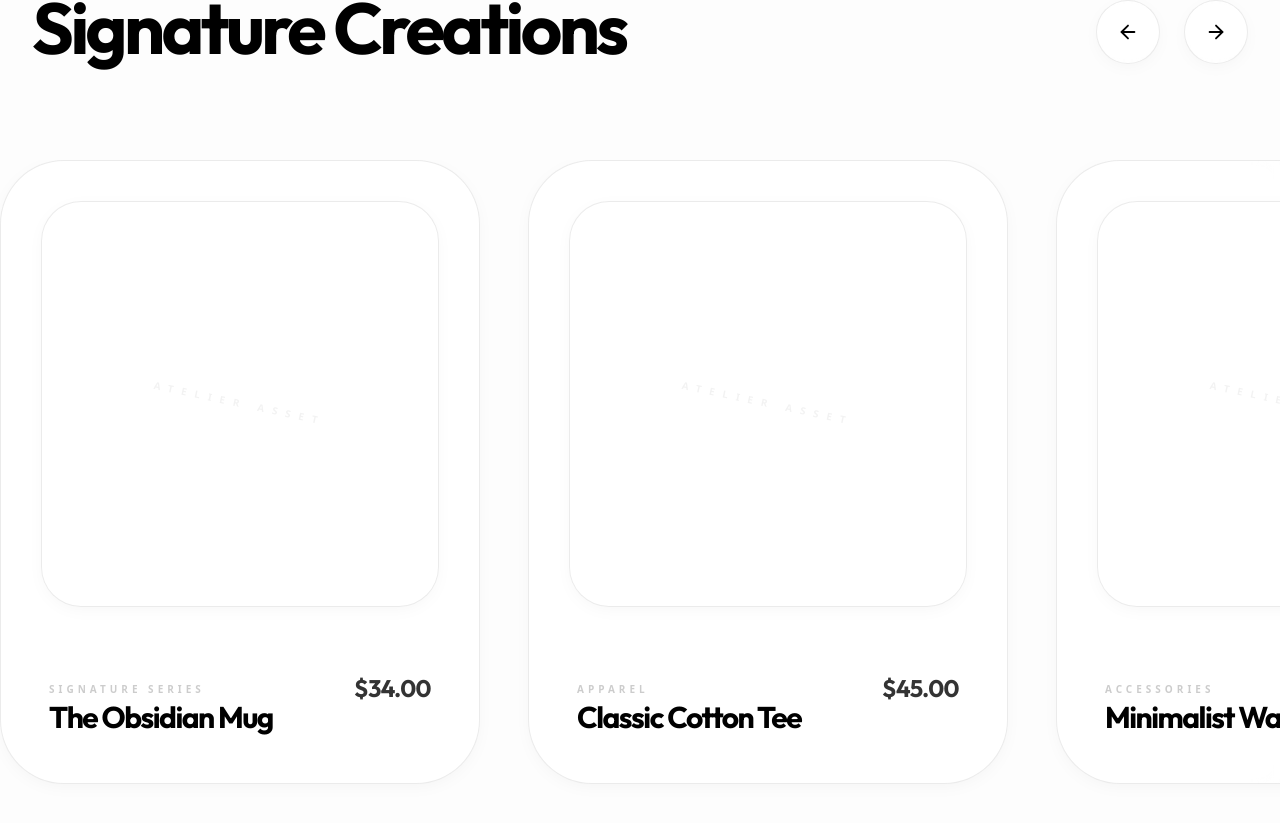
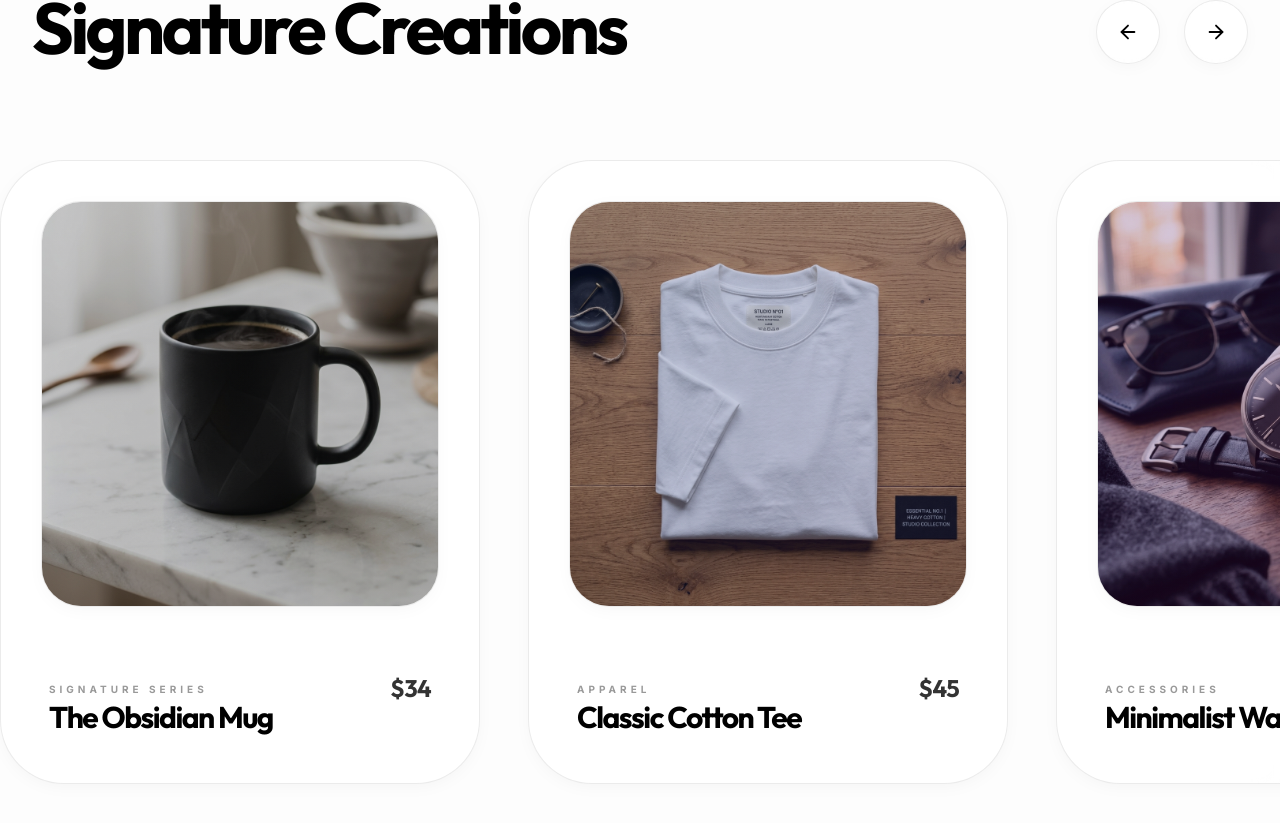
Before and after one commit to PavanKumar-HQ/Porul, a Next.js app: page / in a window 1280 px wide. Shown: the part 3043-3866 px from the top of the page. Built offline with nearby package versions, Linux system fonts and the light colour scheme.

Commit message:
feat: integrate high-fidelity mockups into the Signature Creations showcase

```diff
--- a/src/components/sections/ProductShowcase.tsx
+++ b/src/components/sections/ProductShowcase.tsx
@@ -3,7 +3,7 @@
 import { motion, useScroll, useTransform } from "framer-motion";
 import { useRef } from "react";
 import Image from "next/image";
-import { ArrowLeft, ArrowRight, Sparkles } from "lucide-react";
+import { ArrowLeft, ArrowRight, Sparkles, Wand2 } from "lucide-react";
 import Link from "next/link";
 import { products } from "@/data/products";
 
@@ -34,7 +34,7 @@
           <motion.div
             initial={{ opacity: 0 }}
             whileInView={{ opacity: 1 }}
-            className="inline-flex items-center gap-3 px-4 py-1.5 rounded-full glass-lvl-1 border-black/5 text-[10px] font-bold uppercase tracking-[0.4em] text-accent-violet mb-8"
+            className="inline-flex items-center gap-3 px-4 py-1.5 rounded-full glass-lvl-1 border-black/5 text-[10px] font-bold uppercase tracking-[0.4em] text-accent-violet mb-8 font-inter"
           >
              <Sparkles size={14} className="animate-pulse" />
              The Curated Atelier
@@ -77,23 +77,36 @@
             className="flex-shrink-0 w-84 md:w-[480px] snap-start group"
           >
             <Link href={`/shop/${product.id}`}>
-              <div className="relative aspect-[4/5.2] glass-lvl-1 rounded-[64px] overflow-hidden border-black/5 group-hover:glass-lvl-3 transition-all duration-1000 shadow-sm hover:shadow-2xl">
+              <div className="relative aspect-[4/5.2] glass-lvl-1 rounded-[64px] overflow-hidden border-black/5 group-hover:glass-lvl-3 transition-all duration-1000 shadow-sm hover:shadow-2xl bg-white">
                 {/* Background Glow (Pearlescent) */}
                 <div className={`absolute inset-0 bg-gradient-to-br ${product.color} opacity-0 group-hover:opacity-100 transition-opacity duration-1000 blur-[80px] -z-10`} />
 
-                {/* Image Placeholder Stage */}
-                <div className="absolute inset-x-10 top-10 bottom-44 glass-lvl-1 border-black/5 rounded-[40px] flex items-center justify-center group-hover:shadow-3xl group-hover:scale-[1.05] transition-all duration-1000 bg-white/50 backdrop-blur-3xl group-hover:shadow-black/5">
-                    <div className="text-black/5 font-bold uppercase tracking-[0.8em] text-[10px] rotate-12 select-none">Atelier Asset</div>
+                {/* Image Stage */}
+                <div className="absolute inset-x-10 top-10 bottom-44 glass-lvl-1 border-black/5 rounded-[40px] flex items-center justify-center group-hover:shadow-3xl group-hover:scale-[1.02] transition-all duration-1000 bg-white/50 backdrop-blur-3xl group-hover:shadow-black/5 overflow-hidden">
+                    <img
+                      src={product.image}
+                      alt={product.name}
+                      className="w-full h-full object-cover transition-transform duration-1000 group-hover:scale-110"
+                    />
+                    <div className="absolute inset-0 bg-black/5 mix-blend-multiply" />
+                    <div className={`absolute inset-0 bg-gradient-to-br ${product.color} opacity-20`} />
+
+                    {/* Centered Interaction Anchor */}
+                    <div className="absolute inset-0 flex items-center justify-center opacity-0 group-hover:opacity-100 transition-opacity duration-700 z-20">
+                        <div className="w-16 h-16 rounded-full glass-lvl-3 flex items-center justify-center text-accent-violet shadow-2xl">
+                           <Wand2 size={24} />
+                        </div>
+                    </div>
                 </div>
 
                 {/* Product Info (Onyx) */}
                 <div className="absolute inset-x-0 bottom-0 p-12 pt-0 flex justify-between items-end text-black">
                     <div className="space-y-3">
-                      <span className="text-[10px] font-bold text-black/20 uppercase tracking-[0.4em]">{product.category}</span>
-                      <h3 className="text-3xl font-bold font-outfit tracking-tighter">{product.name}</h3>
+                      <span className="text-[10px] font-bold text-black/40 uppercase tracking-[0.4em] font-inter">{product.category}</span>
+                      <h3 className="text-3xl font-bold font-outfit tracking-tighter group-hover:text-accent-violet transition-colors">{product.name}</h3>
                     </div>
                     <div className="text-right">
-                      <p className="text-2xl font-bold font-outfit text-black/80 tracking-tight">${product.price.toFixed(2)}</p>
+                      <p className="text-2xl font-bold font-outfit text-black/80 tracking-tight">${product.price.toFixed(0)}</p>
                       <motion.div
                         whileHover={{ x: 5 }}
                         className="text-[10px] font-bold text-accent-blue uppercase tracking-[0.2em] flex items-center gap-2 mt-4 group opacity-0 group-hover:opacity-100 transition-all duration-500"
```
